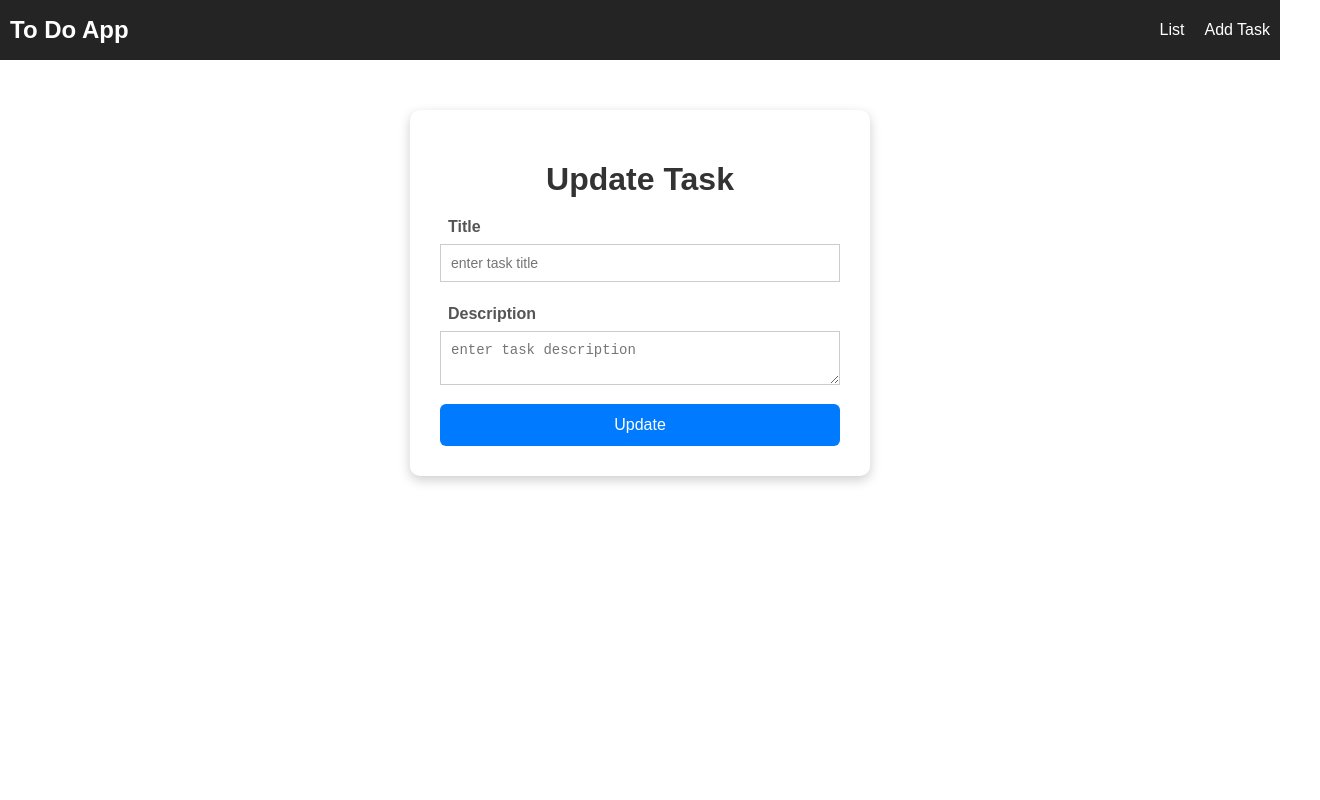
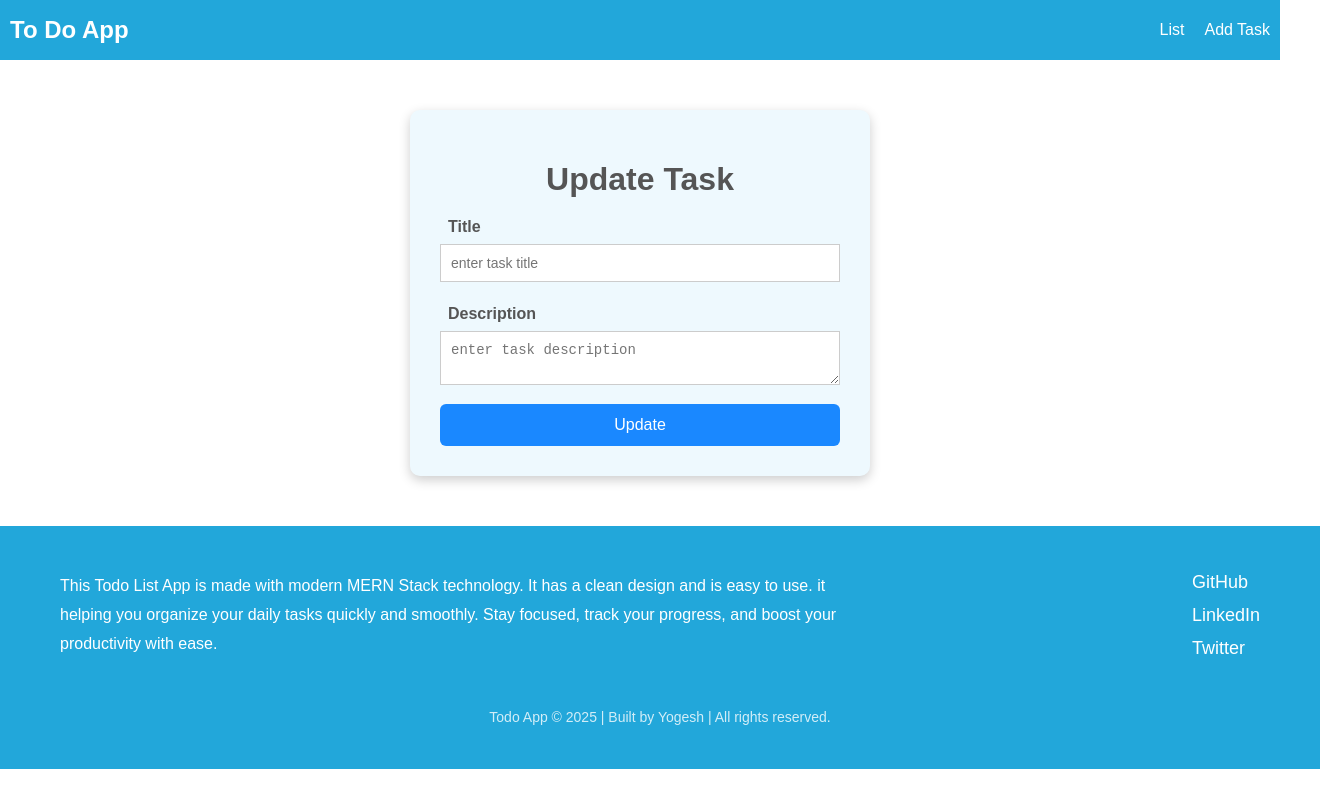
Before and after one commit to yogesh-avadhut/ToDoApp, a React app in the folder frontend/: page /update/1 in a window 1280 px wide. Shown: the whole page, 1320 px wide, since content can reach past the window. Built offline with nearby package versions, Linux system fonts and the light colour scheme; no server answers; the HTML template or start-up script is replaced by a standard one.

Commit message:
added footer and css

```diff
--- a/frontend/src/App.jsx
+++ b/frontend/src/App.jsx
@@ -4,21 +4,26 @@ import NavBar from './components/NavBar'
 import { Route, Routes } from 'react-router-dom'
 import AddTask from './components/AddTask'
 import List from './components/List'
-import UpdateTask from'./components/UpdateTask'
+import UpdateTask from './components/UpdateTask'
+import Footer from './components/Footer'
+
+
 function App() {
-  const [count, setCount] = useState(0)
-
   return (
     <>
       <NavBar />
+
       <Routes>
         <Route path='/' element={<List />} />
         <Route path='/add' element={<AddTask />} />
         <Route path='/update/:id' element={<UpdateTask />} />
 
+      </Routes>
 
-      </Routes>
+        <Footer />
+
     </>
+
   )
 }
 
--- a/frontend/src/components/AddTask.jsx
+++ b/frontend/src/components/AddTask.jsx
@@ -29,11 +29,11 @@ if(result){
 
     return (
         <div className="container">
-            <h1>Add New Task </h1>
-                <label className='label' htmlFor="">Title</label>
-                <input onChange={(event)=> setTaskData({...taskData, title:event.target.value})} type="text" name="Title" placeholder="enter task title" />
-                <label className='label' htmlFor="">Description</label>
-                <textarea onChange={(event)=> setTaskData({...taskData, description:event.target.value})} name="description" placeholder="enter task description" />
+            <h1>📝 Add New Task </h1>
+                <label className='label' htmlFor="Title">Title</label>
+                <input onChange={(event)=> setTaskData({...taskData, title:event.target.value})} type="text" name="Title" placeholder="enter task title" id='Title'/>
+                <label className='label' htmlFor="Description">Description</label>
+                <textarea onChange={(event)=> setTaskData({...taskData, description:event.target.value})} name="description" placeholder="enter task description" id='Description'/>
                 <button onClick={handlesubmit} className="submit">Add New Task </button>
         </div>
     )
--- /dev/null
+++ b/frontend/src/components/Footer.jsx
@@ -0,0 +1,30 @@
+import React from "react";
+import '../style/footer.css'
+
+export default function Footer() {
+    return (
+        <div className="footer-container">
+            <div className="content">
+                <div className="container2">
+                    <div className="description-box">
+                        <p className="description-text">
+                            This Todo List App is made with modern MERN Stack technology. It has a clean design and is easy to use.
+                            it helping you organize your daily tasks quickly and smoothly.
+                            Stay focused, track your progress, and boost your productivity with ease.
+                        </p>
+                    </div>
+
+                    <div className="social-box">
+                        <ul className="social-media">
+                            <li>GitHub </li>
+                            <li>LinkedIn</li>
+                            <li>Twitter</li>
+                        </ul>
+                    </div>
+                </div>
+
+                <p className="note">Todo App © 2025 | Built by Yogesh | All rights reserved.</p>
+            </div>
+        </div>
+    );
+}
--- a/frontend/src/components/List.jsx
+++ b/frontend/src/components/List.jsx
@@ -80,7 +80,7 @@ const deleteMultiple= async ()=>{
 
     return (
         <div className="list-container">
-            <h1>list todo</h1>
+            <h1 className="heading-list">📋 ToDo List</h1>
             <button  onClick={deleteMultiple}  className="delete-item delete-multiple">delete</button>
             <ul className="task-list">
                 <li className="list-header" ><input onChange={selectall} type="checkbox" /></li>
--- a/frontend/src/style/AddTask.css
+++ b/frontend/src/style/AddTask.css
@@ -3,7 +3,7 @@
     margin: 50px auto;
     padding: 30px;
     border-radius: 10px;
-    background-color: #fff;
+    background-color: #40bdef16;
     box-shadow: 0 4px 12px rgba(0, 0, 0, 0.2);
 }
 
@@ -18,7 +18,7 @@
 h1{
     text-align: center;
     margin-bottom: 20px;
-    color: #333;
+    color: #555
 }
 
 input,textarea{
@@ -33,7 +33,7 @@ box-sizing: border-box;
 button{
     width: 100%;
     padding: 12px;
-    background-color: #007bff;
+    background-color: #007bffe3;
     color: #fff;
     border: none;
     border-radius: 6px;
@@ -41,5 +41,5 @@ button{
     font-size: 16px;
 }
 button:hover{
-    background-color: blue;
+    background-color: #22a7da
 }
--- /dev/null
+++ b/frontend/src/style/footer.css
@@ -0,0 +1,61 @@
+.footer-container {
+  background-color: #22a7da;
+  color: white;
+  padding: 30px 20px;
+  font-family: Arial, sans-serif;
+  width: 100%;
+}
+
+.content {
+  display: flex;
+  flex-direction: column;
+  align-items: center;
+  gap: 20px;
+  max-width: 1200px;
+  margin: auto;
+}
+
+.container2 {
+  display: flex;
+  flex-direction: row;
+  align-items: flex-start;
+  justify-content: space-between;
+  gap: 20px;
+  width: 100%;
+  flex-wrap: wrap;
+}
+
+.description-box {
+  flex: 2;
+}
+
+.description-text {
+  font-size: 16px;
+  line-height: 1.8;
+  text-align: left;
+}
+
+.social-box {
+  flex: 1;
+  display: flex;
+  align-items: flex-end;
+  justify-content: flex-end;
+}
+
+.social-media {
+  list-style: none;
+  padding: 0;
+  display: flex;
+  flex-direction: column;
+  gap: 12px;
+}
+
+.social-media li {
+  font-size: 18px;
+}
+
+.note {
+  font-size: 14px;
+  opacity: 0.8;
+  text-align: center;
+}
--- a/frontend/src/style/list.css
+++ b/frontend/src/style/list.css
@@ -1,6 +1,6 @@
 .task-list{
     display: grid;
-    gap: 10px;
+    gap: 5px;
     list-style: none;
     padding: 0;
     margin: 20;
@@ -11,14 +11,14 @@
     font-weight: bold;
     padding: 10px;
     border: 1px solid #ccc;
-    background-color: #f0f0f0;
+    background-color: #40bdef32;
 
 }
 
 .list-item{
     padding: 10px;
     border: 1px solid #ccc;
-    background-color: #f0f0f0;
+    background-color: #40bdef16;
 }
 .delete-item{
     width:50%;
@@ -61,3 +61,7 @@
     margin-left: 20px;
     margin-right: 20px;
 }
+
+.heading-list{
+    color: #22a7da;
+}
--- a/frontend/src/style/navbar.css
+++ b/frontend/src/style/navbar.css
@@ -1,7 +1,7 @@
 .navbar{
     display: flex;
     justify-content: space-between;
-    background-color: #242424;
+    background-color: #22a7da;
     padding: 5px 10px;
     align-items: center;
     color: white;
```
